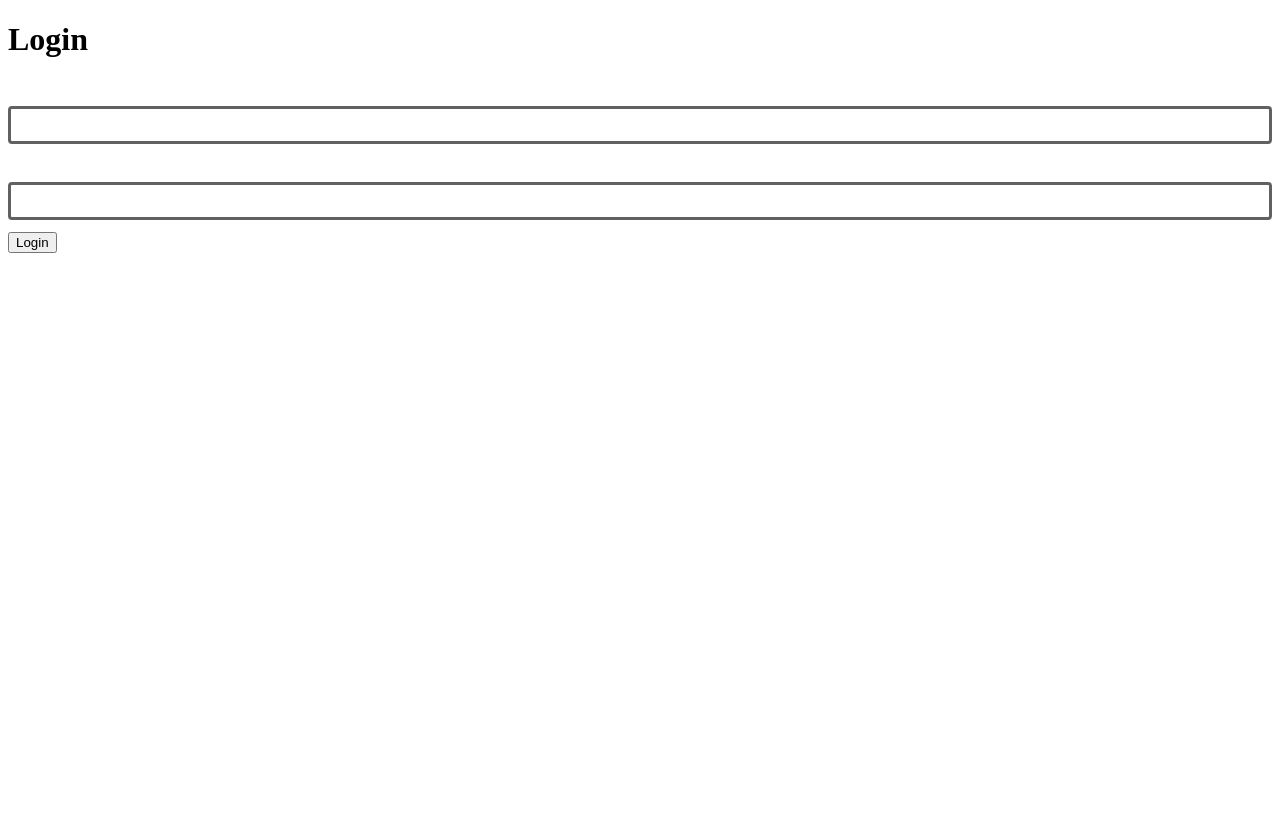
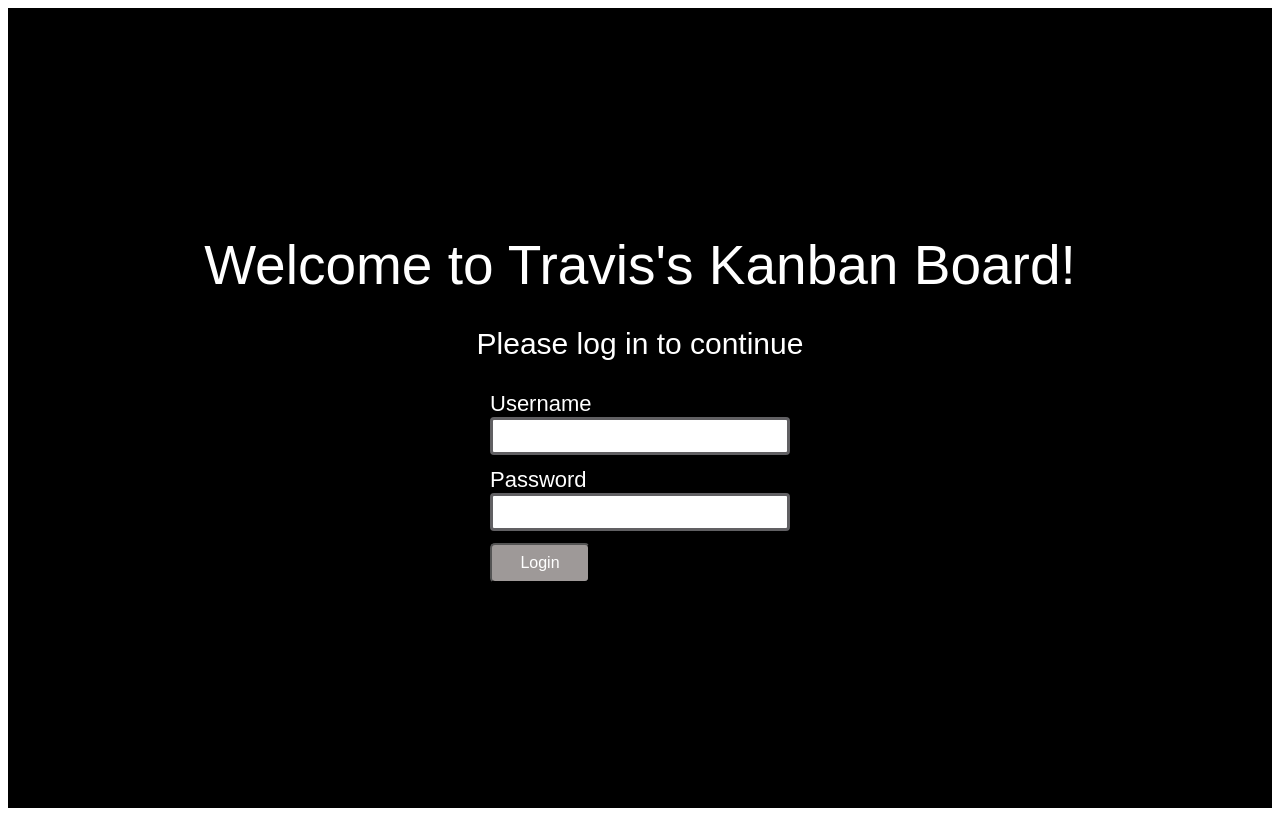
Before and after one commit to t-wing11/Kanban-Board, a Vue app in the folder kanban-board-FE/: page / in a window 1280 px wide. Built offline with nearby package versions, Linux system fonts and the light colour scheme.

Commit message:
Login page styles

```diff
--- a/kanban-board-FE/src/App.vue
+++ b/kanban-board-FE/src/App.vue
@@ -12,4 +12,5 @@ import './assets/BoardStyles.css'
 import './assets/ColorVariants.css'
 import './assets/CreateTaskStyles.css'
 import './assets/TagStyles.css'
+import './assets/LoginStyles.css'
 </script>
--- a/kanban-board-FE/src/assets/BoardStyles.css
+++ b/kanban-board-FE/src/assets/BoardStyles.css
@@ -3,7 +3,16 @@
   flex-direction: row;
   gap: 1rem;
   width: 100%;
-  min-height: 100vh;
-  background-color: rgb(0, 0, 0);
+  height: 100%;
+  background-color: #000000;
   padding: 1rem;
 }
+
+.board-container {
+  display: flex;
+  flex-direction: column;
+  justify-content: center;
+  background-color: #000000;
+  width: 100%;
+  height: 100%;
+}
--- /dev/null
+++ b/kanban-board-FE/src/assets/LoginStyles.css
@@ -0,0 +1,66 @@
+.logout-button {
+  width: 100px;
+  height: 40px;
+  margin-left: 30px;
+  margin-bottom: 20px;
+  background-color: #9e9998;
+  color: white;
+  border-radius: 5px;
+  cursor: pointer;
+  font-size: 16px;
+}
+
+.logout-button:hover {
+  background-color: #7a7575;
+}
+
+.login-container {
+  display: flex;
+  width: 100%;
+  height: 100vh;
+  flex-direction: column;
+  align-items: center;
+  justify-content: center;
+  font-family: 'Arial', sans-serif;
+}
+
+.login-header {
+  display: flex;
+  flex-direction: column;
+  color: #ffffff;
+  align-items: center;
+  font-size: 55px;
+}
+
+.login-subtitle {
+  font-size: 30px;
+  margin-top: 30px;
+  margin-bottom: 30px;
+}
+
+.login-form {
+    display: flex;
+    flex-direction: column;
+    width: 300px;
+    ;
+}
+
+.login-button {
+  width: 100px;
+  height: 40px;
+  background-color: #9e9998;
+  color: white;
+  border-radius: 5px;
+  cursor: pointer;
+  font-size: 16px;
+}
+
+.login-button:hover {
+  background-color: #7a7575;
+}
+
+.error-message {
+  color: red;
+  font-size: 16px;
+  margin-top: 10px;
+}
--- a/kanban-board-FE/src/composables/manageBoard.ts
+++ b/kanban-board-FE/src/composables/manageBoard.ts
@@ -37,6 +37,7 @@ export function manageBoard(columns: Ref<ColumnType[]>) {
     } catch (error) {
         console.error('Login failed:', error)
         errorMessage.value = 'Invalid username or password'
+        console.error('Error message:', errorMessage.value)
     }
     }
 
--- a/kanban-board-FE/src/views/Board.vue
+++ b/kanban-board-FE/src/views/Board.vue
@@ -1,6 +1,7 @@
 <template>
+  <div class="board-container">
     <Login v-if="!loggedIn" :error-message="errorMessage" @login="handleLogin" />
-  <div v-else class="board">
+    <div v-else class="board">
     <Column
       v-for="column in columns"
       :key="column.id"
@@ -12,9 +13,9 @@
       @drag-task="handleDragTask"
       @login="handleLogin"
     />
-    <button @click="handleLogout">Logout</button>
   </div>
-
+  <button class="logout-button" @click="handleLogout" v-if="loggedIn">Logout</button>
+  </div>
 </template>
 
 <script setup lang="ts">
--- a/kanban-board-FE/src/views/Login.vue
+++ b/kanban-board-FE/src/views/Login.vue
@@ -1,8 +1,11 @@
 <template>
     <div class="login-container">
         <div class="login-header">
-            <h1>Login</h1>
+            Welcome to Travis's Kanban Board!
+            <div class="login-subtitle">
+                Please log in to continue
             </div>
+        </div>
         <div class="login-form">
             <form @submit.prevent="handleLogin">
                 <div class="form-group">
@@ -13,7 +16,7 @@
                     <label for="password">Password</label>
                     <input type="password" id="password" v-model="password" required />
                 </div>
-                <button type="submit">Login</button>
+                <button class="login-button" type="submit">Login</button>
             </form>
             <div v-if="props.errorMessage" class="error-message">
                 {{ props.errorMessage }}
@@ -25,9 +28,6 @@
 
 <script setup lang="ts">
 import { ref, defineEmits } from 'vue'
-import axios from 'axios'
-import { login } from '../api/api'
-import { error } from 'console'
 
 const username = ref('')
 const password = ref('')
```
Also changed, not shown: 1 other file (tests, documents, lock files or other folders).
